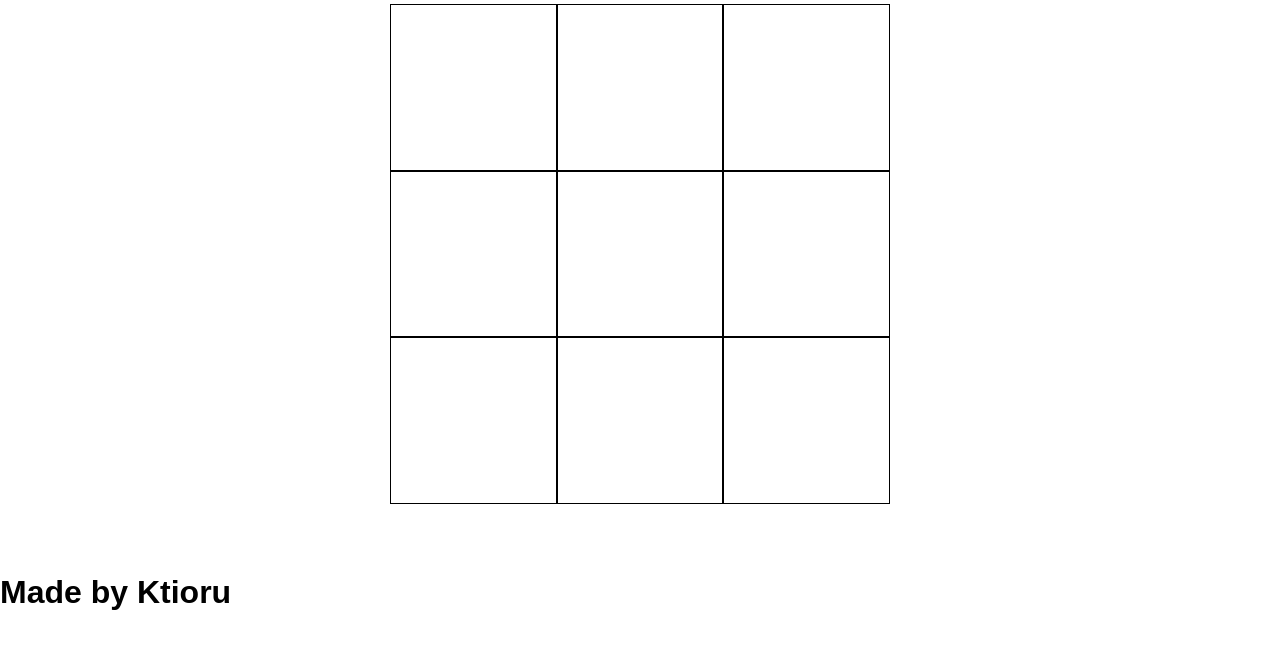
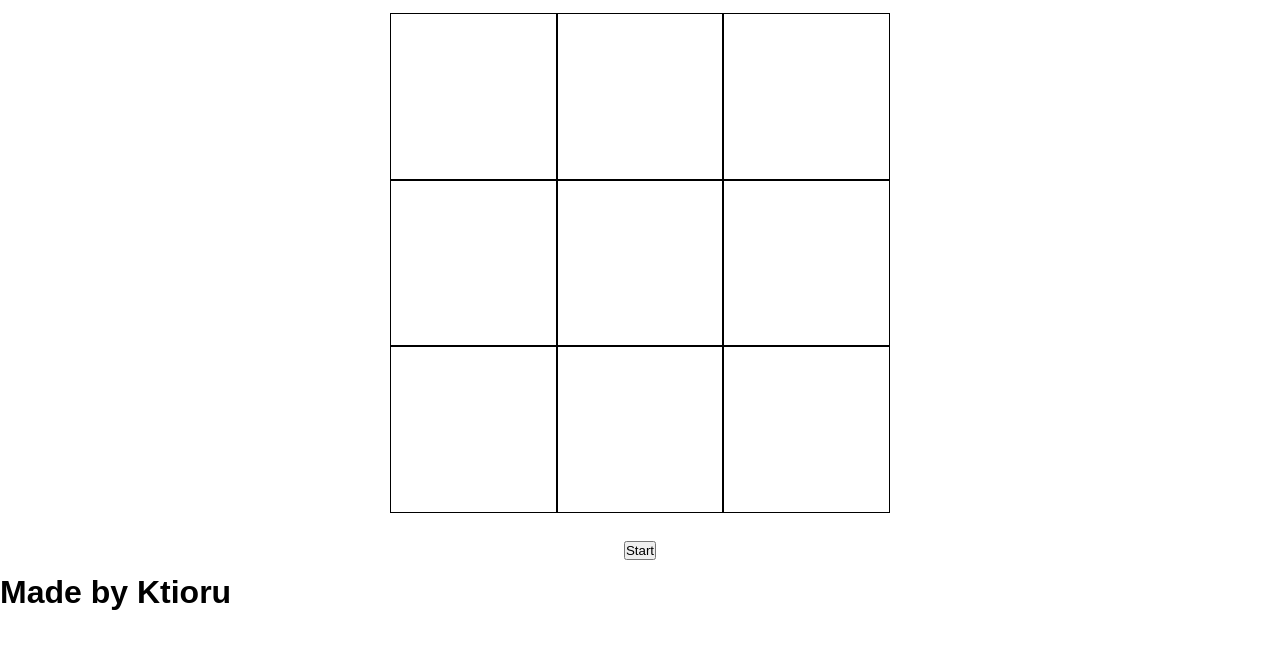
Before and after one commit to Ktioru/tic-tac-toe, a plain HTML site: page index.html in a window 1280 px wide. Shown: the part 146-800 px from the top of the page. Drawn offline with Linux system fonts and the light colour scheme.

Commit message:
Made the game entirely functional

```diff
--- a/index.html
+++ b/index.html
@@ -14,9 +14,11 @@
         <h1 class="title">TIC TAC TOE</h1>
     </header>
     <main>
+        <h1 class="game-title">Let's Play!</h1>
         <div class="board">
 
         </div>
+        <button onclick="game.startRestart()" class="button">Start</button>
     </main>
     <footer>
         <h1>Made by Ktioru</h1>
--- a/script.js
+++ b/script.js
@@ -4,9 +4,17 @@ const squares = {}
 
 let moveCount = 0
 
+let start = false
+
+let win = false
+
+const gameTitle = document.querySelector(".game-title")
+
+const button = document.querySelector(".button")
+
 const Player = (name, move) => {
     const turn = (square) => {
-        if (squares[`square ${square}`].innerText == "" ) {
+        if (squares[`square ${square}`].innerText == ""  && start == true) {
             squares[`square ${square}`].innerText = move
             moveCount++
         }
@@ -36,6 +44,12 @@ const game = {
                     } else {
                         playerTwo.turn(c)
                     }
+                    if(moveCount > 4) {
+
+                        game.verifyWinner()
+                    }
+
+
 
                 })
 
@@ -47,6 +61,78 @@ const game = {
             }
             console.log(squares)
     },
+    verifyWinner: () => {
+        //Vertical Wins
+        if(squares["square 1"].innerText == squares["square 2"].innerText && squares["square 1"].innerText == squares["square 3"].innerText && squares["square 1"].innerText != "") {
+            win = true
+            console.log("WIN 1")
+        } else if (squares["square 4"].innerText == squares["square 5"].innerText && squares["square 4"].innerText == squares["square 6"].innerText && squares["square 4"].innerText != "") {
+            win = true
+            console.log("WIN 2")
+
+        } else if (squares["square 7"].innerText == squares["square 8"].innerText && squares["square 7"].innerText == squares["square 9"].innerText && squares["square 7"].innerText != "") {
+            win = true
+            console.log("WIN 3")
+        }
+        //HorizontalWins
+        else if (squares["square 1"].innerText == squares["square 4"].innerText && squares["square 1"].innerText == squares["square 7"].innerText && squares["square 1"].innerText != "") {
+            win = true
+            console.log("WIN 4")
+
+        }
+        else if (squares["square 2"].innerText == squares["square 5"].innerText && squares["square 2"].innerText == squares["square 8"].innerText && squares["square 2"].innerText != "") {
+            win = true
+            console.log("WIN 5")
+
+        }
+        else if (squares["square 3"].innerText == squares["square 6"].innerText && squares["square 3"].innerText == squares["square 9"].innerText && squares["square 3"].innerText != "") {
+            win = true
+            console.log("WIN 6")
+
+        }
+        //Other Wins
+        else if (squares["square 1"].innerText == squares["square 5"].innerText && squares["square 1"].innerText == squares["square 9"].innerText && squares["square 1"].innerText != "") {
+            win = true
+            console.log("WIN 7")
+
+        } else if (squares["square 3"].innerText == squares["square 5"].innerText && squares["square 3"].innerText == squares["square 7"].innerText && squares["square 3"].innerText != "") {
+            win = true
+            console.log("WIN 8")
+
+        }
+
+        if(moveCount == 9 && win == false) {
+            button.innerText = "Restart"
+            gameTitle.innerText = "It's a Tie!"
+
+        } else if (win == true) {
+            button.innerText = "Restart"
+
+            if(moveCount % 2 != 0) {
+                gameTitle.innerText = "Player One Wins!"
+            } else {
+                gameTitle.innerText = "Player Two Wins!"
+            }
+
+        }
+
+    },
+    startRestart: () => {
+        if (start == false) {
+            start = true
+
+        } else if(start == true) {
+            button.innerText = "Start"
+            win = false
+            moveCount = 0
+            gameTitle.innerText = "Let's Play!"
+            for (let c = 1; c < 10; c++) {
+                squares[`square ${c}`].innerText = ""
+            }
+
+        }
+
+    }
 
 
 
--- a/styles.css
+++ b/styles.css
@@ -16,11 +16,15 @@ header {
 
 main {
     display: flex;
-    justify-content: center;
+    flex-direction: column;
+    justify-content: space-around;
     align-items: center;
 
 
     height: 80vh;
+}
+.game-title {
+
 }
 
 .board {
```
